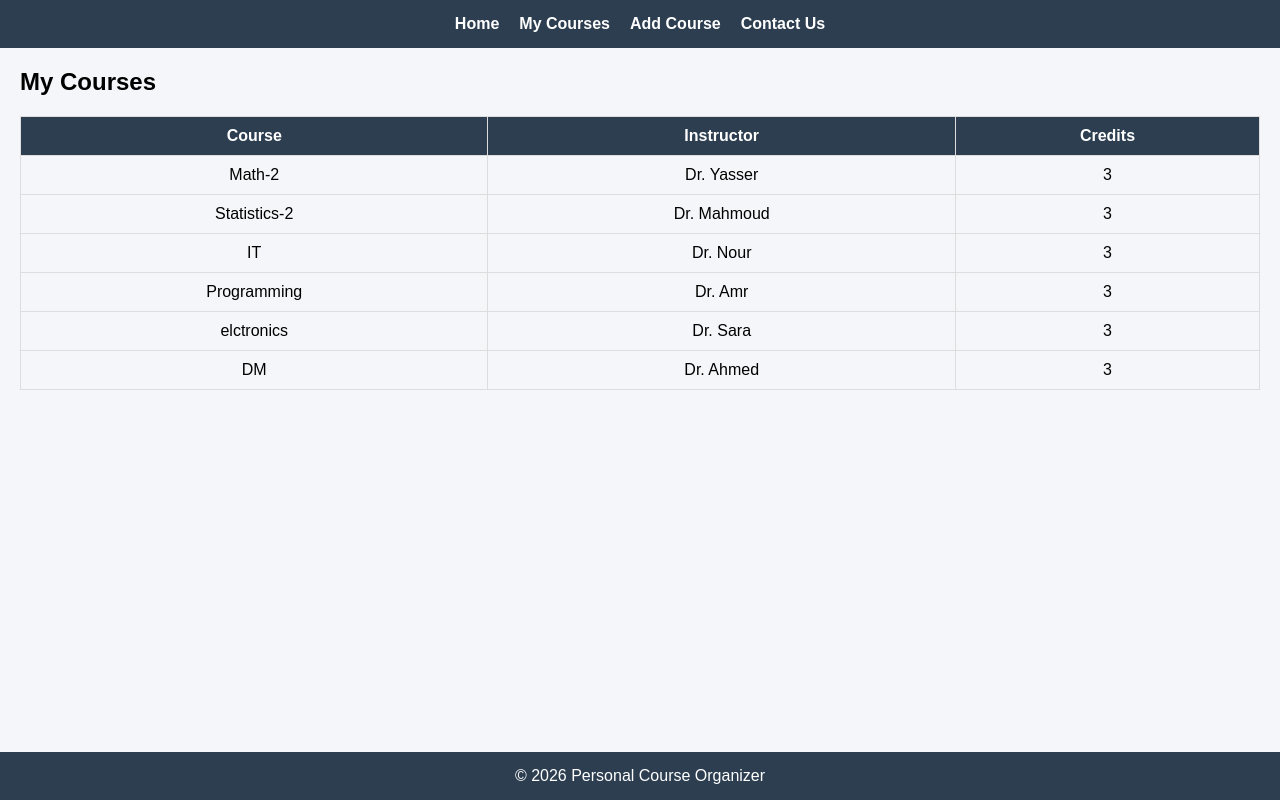
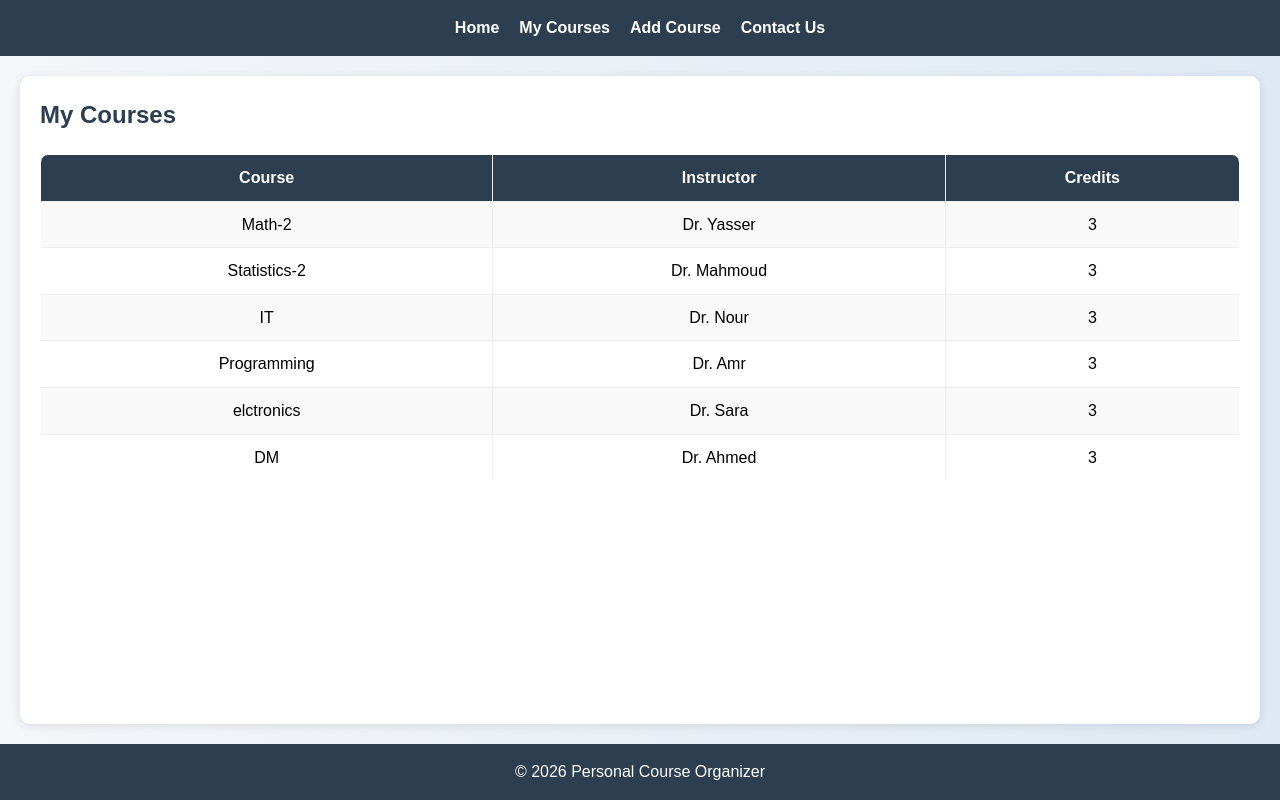
Before and after one commit to mohsenmazen358-lgtm/personal-course-organizer, a plain HTML site: page courses.html in a window 1280 px wide. Drawn offline with Linux system fonts and the light colour scheme.

Commit message:
Add files via upload

```diff
--- a/style.css
+++ b/style.css
@@ -4,11 +4,6 @@
     box-sizing: border-box;
     font-family: Arial, sans-serif;
 }
-
-body {
-    background-color: #f4f6f9;
-}
-
 /* Navbar */
 header {
     background-color: #2c3e50;
@@ -120,3 +115,51 @@ main {
 footer {
     margin-top: auto;
 }
+body {
+    background: linear-gradient(to right, #f4f6f9, #dfe9f3);
+}
+main {
+    background: white;
+    margin: 20px;
+    padding: 20px;
+    border-radius: 10px;
+}
+h1, h2 {
+    color: #2c3e50;
+}
+nav a {
+    transition: 0.3s;
+}
+
+nav a:hover {
+    color: #f39c12;
+    transform: scale(1.1);
+}
+body {
+    font-family: Arial, sans-serif;
+    line-height: 1.6;
+}
+main {
+    box-shadow: 0 2px 10px rgba(0,0,0,0.1);
+}
+table {
+    background: white;
+    border-radius: 8px;
+    overflow: hidden;
+}
+
+th, td {
+    border: 1px solid #eee;
+}
+
+tr:nth-child(even) {
+    background-color: #f9f9f9;
+}
+button {
+    transition: 0.3s;
+    border-radius: 5px;
+}
+
+button:hover {
+    opacity: 0.9;
+}
```
